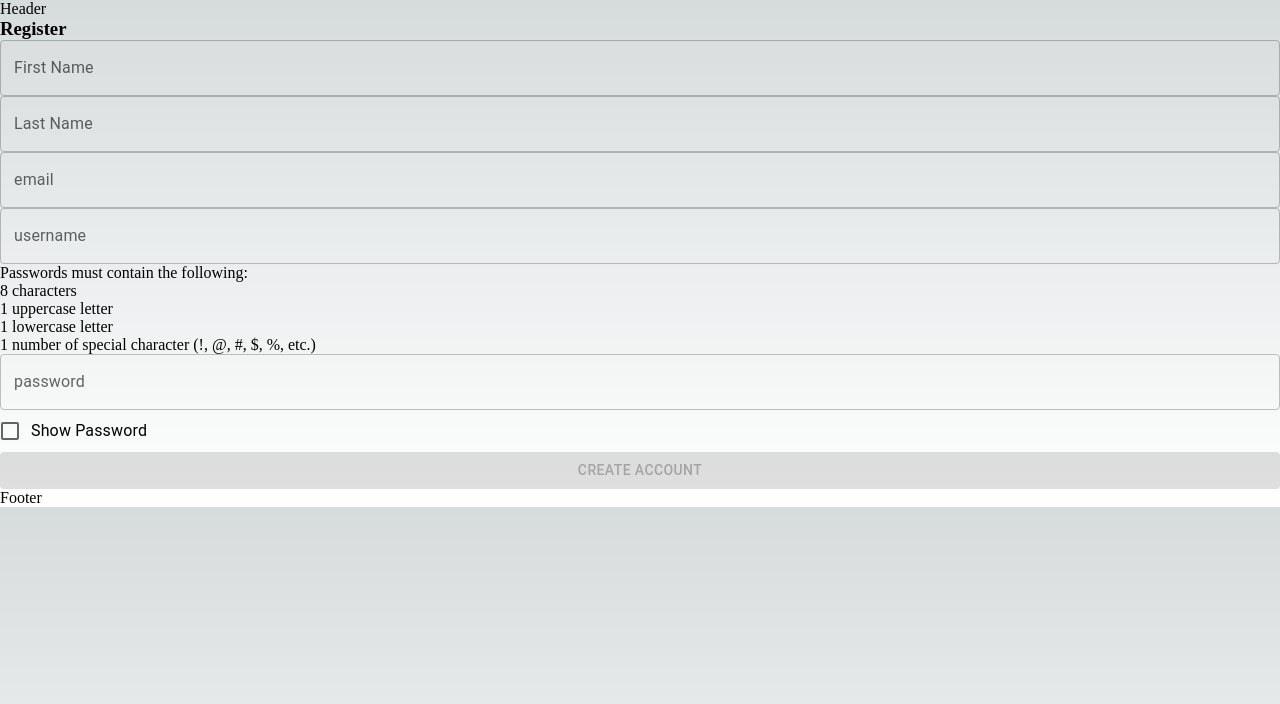
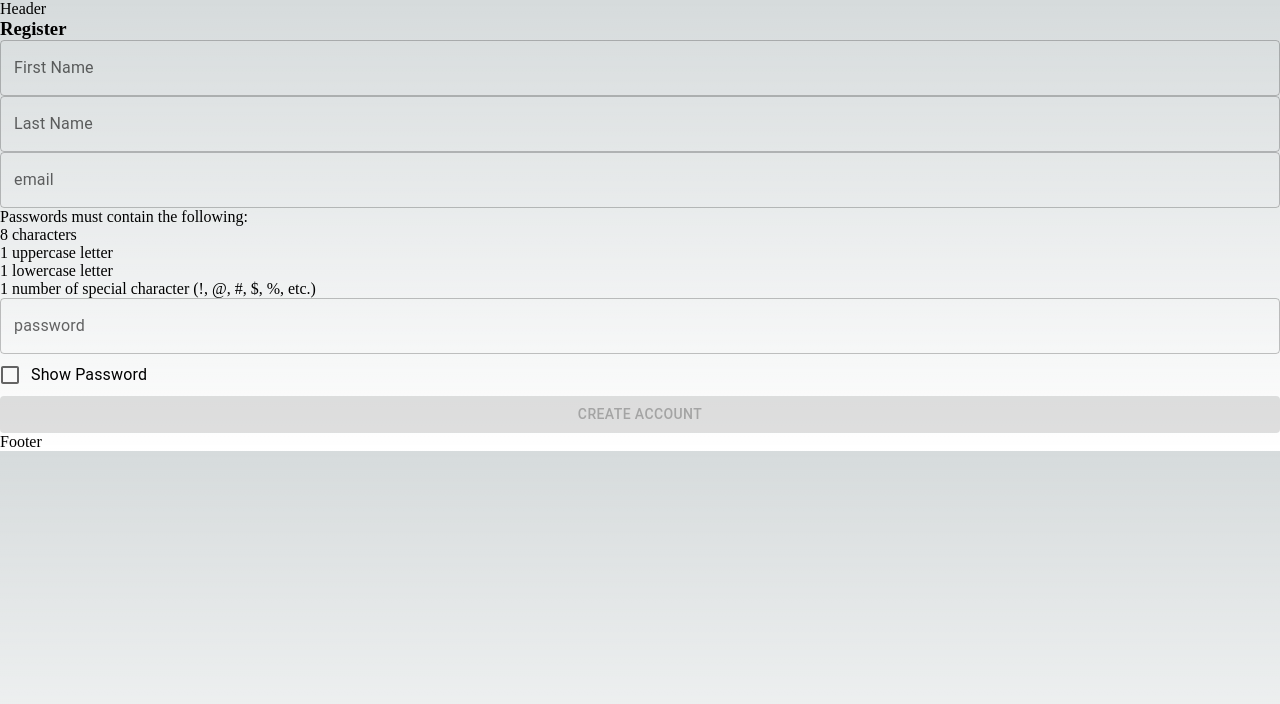
Before and after one commit to andrewadcock/pixie, a Next.js app in the folder frontend/: page /account/register in a window 1280 px wide. Shown: the top 704 px of the page. Built offline with nearby package versions, Linux system fonts and the light colour scheme.

Commit message:
Remove username

```diff
--- a/frontend/helpers/validation.tsx
+++ b/frontend/helpers/validation.tsx
@@ -37,12 +37,3 @@ export function validateEmail(email: string) {
 
   return email.match(emailRegex);
 }
-
-export function validateUsername(username: string) {
-  // TODO: Check if username is valid and unused
-  const randomNumber = Math.floor(Math.random() * 4);
-  if (randomNumber === 1) {
-    return "Username already exists";
-  }
-  return "";
-}
--- a/frontend/pages/account/register.tsx
+++ b/frontend/pages/account/register.tsx
@@ -11,19 +11,16 @@ import {
   passwordRules,
   validateEmail,
   validatePassword,
-  validateUsername,
 } from "@/helpers/validation";
 
 function Register() {
   const [firstName, setFirstName] = useState<string>("");
   const [lastName, setLastName] = useState<string>("");
   const [email, setEmail] = useState<string>("");
-  const [username, setUsername] = useState<string>("");
   const [password, setPassword] = useState<string>("");
   const [showPassword, setShowPassword] = useState<boolean>(false);
   const [errorEmail, setErrorEmail] = useState<string>("");
   const [errorPassword, setErrorPassword] = useState<string>("");
-  const [errorUsername, setErrorUsername] = useState<string>("");
 
   const handlePassword = (password: string) => {
     setErrorPassword(validatePassword(password));
@@ -36,11 +33,6 @@ function Register() {
     );
 
     setEmail(email);
-  };
-
-  const handleUsername = (username: string) => {
-    setErrorUsername(validateUsername(username));
-    setUsername(username);
   };
 
   return (
@@ -72,15 +64,6 @@ function Register() {
               e: React.ChangeEvent<HTMLTextAreaElement | HTMLInputElement>
             ) => handleEmail(e.target.value)}
           />
-          {errorUsername}
-          <TextField
-            label={"username"}
-            variant={"outlined"}
-            value={username}
-            onChange={(
-              e: React.ChangeEvent<HTMLTextAreaElement | HTMLInputElement>
-            ) => handleUsername(e.target.value)}
-          />
           {passwordRules()}
           {errorPassword}
           <TextField
@@ -106,8 +89,6 @@ function Register() {
             disabled={
               firstName === "" ||
               lastName === "" ||
-              errorUsername !== "" ||
-              username === "" ||
               errorPassword !== "" ||
               password === "" ||
               errorEmail !== "" ||
@@ -117,7 +98,6 @@ function Register() {
             Create Account
           </Button>
         </FormGroup>
-        {username}
         {password}
       </div>
     </div>
```
Also changed, not shown: frontend/pages/account/login.tsx (+11 -7 lines).
